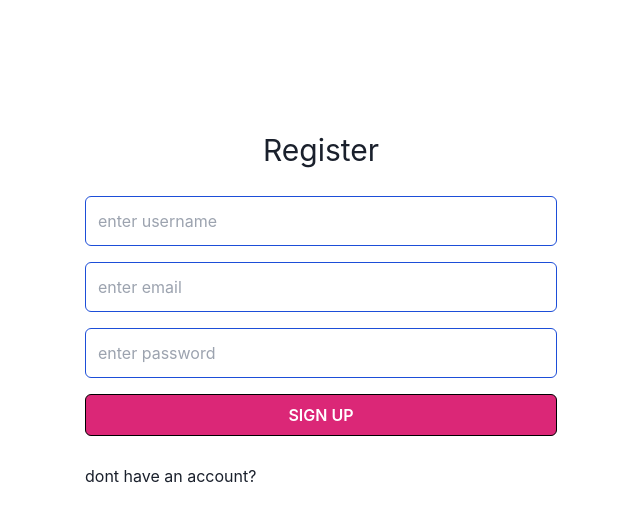
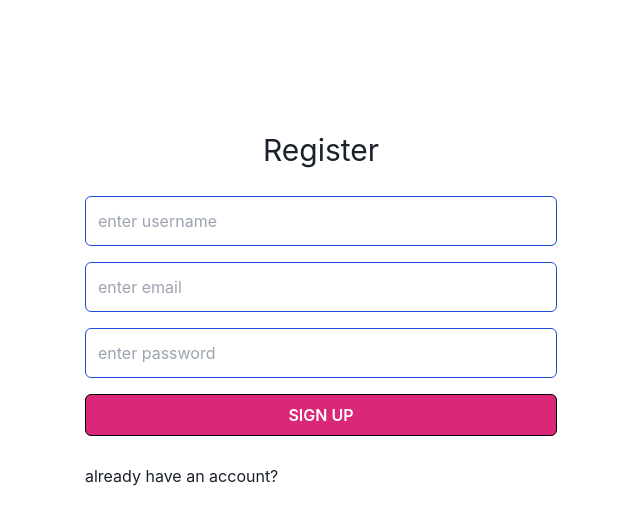
Before and after one commit to DragNCode/DragNCode, a Next.js app in the folder apps/web/: page /signup in a window 1280 px wide. Shown: the top 524 px of the page, without its empty margins (319-959 px from the left). Built offline with nearby package versions, Linux system fonts and the light colour scheme.

Commit message:
added bg to canvas

```diff
--- a/apps/web/src/components/Canvas.tsx
+++ b/apps/web/src/components/Canvas.tsx
@@ -1,18 +1,14 @@
 import { Box } from "@chakra-ui/react"
+
 
 export const Canvas: React.FC = () => {
 
     const elements = ['Button', 'Input', 'Card']
 
     return (
-        <Box>
-            <Box className="bg-slate-400 rounded-lg" width={1000} height={700} mt={16} ml={8} >
-                {
-                    elements.map(item => (
-                        <p>{item}</p>
-                    ))
-                }
-            </Box>
+
+        <Box style={{backgroundImage : `url('../../static/images/bg.jpg')`, overflowY:'auto'}} height={735} width={1080}>
+
         </Box>
     )
 }
--- a/apps/web/src/pages/signup.tsx
+++ b/apps/web/src/pages/signup.tsx
@@ -56,7 +56,7 @@ const Signup: React.FC = () => {
       </form>
 
       {error && <span className="text-red-600">{error.msg}</span>}
-      <span>dont have an account? </span>
+      <span>already have an account? </span>
     </div>
   );
 };
```
Also changed, not shown: apps/web/static/images/bg.jpg (added), 1 other file (tests, documents, lock files or other folders).
